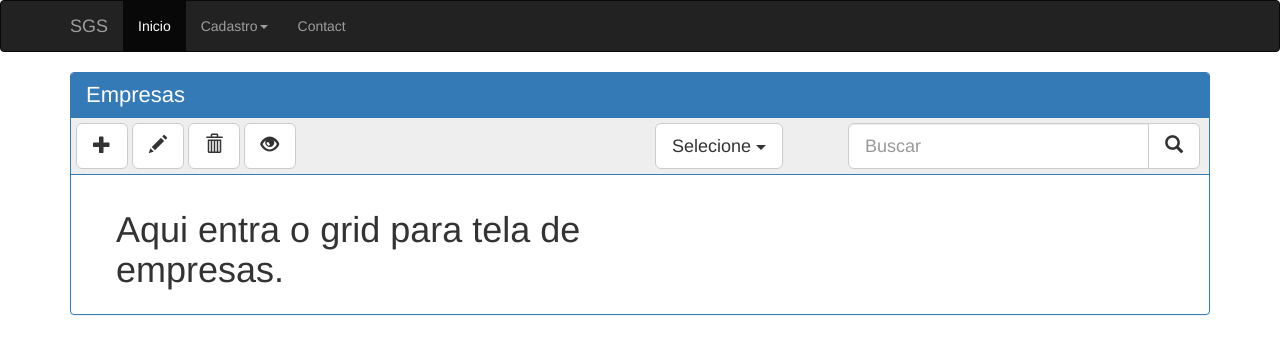
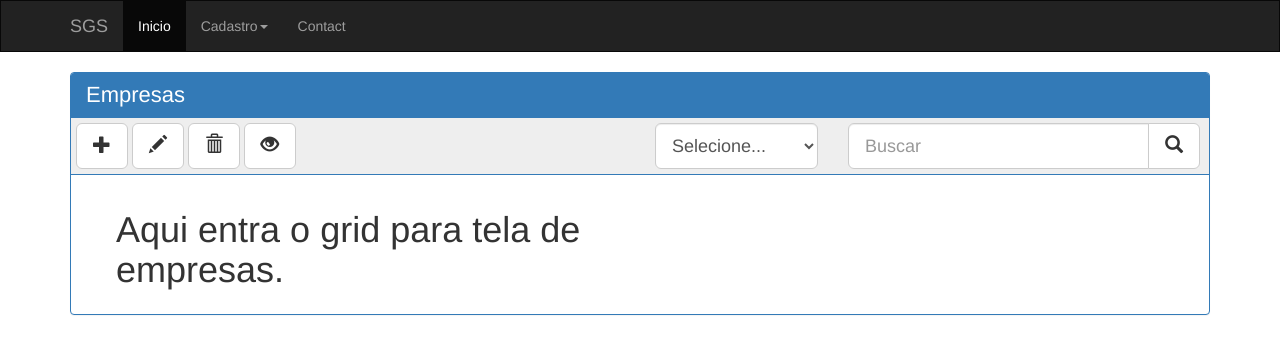
Before and after one commit to simonemoraes/projetoBase, a CodeIgniter app: page /projetobase/empresa in a window 1280 px wide. Shown: the top 354 px of the page. Run offline with CodeIgniter, Linux system fonts and the light colour scheme.

Commit message:
29/07/2016 - simone

```diff
--- a/application/views/includes/cabecalho.php
+++ b/application/views/includes/cabecalho.php
@@ -12,7 +12,7 @@
         <title>SGS - Sistema Gestor de Seguros</title>
 
 
-        <link rel="stylesheet" href="<?= base_url("css/estilo_painel.css") ?>">
+        <link rel="stylesheet" href="<?= base_url("css/estilo_painel.css") ?>" media="all">
         <link rel="stylesheet" href="<?= base_url("css/bootstrap.min.css") ?>">
 
 
@@ -22,7 +22,7 @@
     <body>
 
         <!-- Inicio - Navbar -->
-        <nav class="navbar navbar-inverse">
+        <nav style="" class="navbar navbar-inverse" id="navBar">
             <div class="container">
                 <div class="navbar-header">
                     <button type="button" class="navbar-toggle collapsed" data-toggle="collapse" data-target="#navbar" aria-expanded="false" aria-controls="navbar">
--- a/application/views/layout/v_painel.php
+++ b/application/views/layout/v_painel.php
@@ -10,7 +10,7 @@
                 <h3 class="panel-title" id="id_panel_h3_VPanel"><?= $painel['titulo'] ?></h3>
             </div>
 
-            <div style="border-bottom: 1px solid #337ab7; background-color: #EEEEEE; padding: 5px;">
+            <div id="id_divFerramenta">
 
                 <div class="row">
                     <div class="col-md-6">
@@ -33,18 +33,12 @@
                     </div>
 
                     <div class="col-md-2">
-                        <div class="dropdown ">
-                            <button class="btn btn-default dropdown-toggle btn-lg" type="button" id="dropdownMenu1" data-toggle="dropdown" aria-haspopup="true" aria-expanded="true">
-                                Selecione
-                                <span class="caret"></span>
-                            </button>
-                            <ul class="dropdown-menu" aria-labelledby="dropdownMenu1">
-                                <li><a href="#">Código</a></li>
-                                <li><a href="#">Descrição</a></li>
-                                <li><a href="#">Email</a></li>
-
-                            </ul>
-                        </div>
+                        <select class="form-control" id="id_formGroup">
+                            <option>Selecione...</option>
+                            <option name="codigo" value="codigo">Código</option>
+                            <option name="descricao" value="descricao">Descrição</option>
+                            <option name="email" value="email">Email</option>
+                        </select>
                     </div>
 
                     <div class="col-md-4">
@@ -73,7 +67,7 @@
 <!-- /.container -->
 
 <!-- Janela Modal Generica -->
-<div class="modal fade" id="exampleModal" tabindex="-1" role="dialog" aria-labelledby="exampleModalLabel">
+<div  class="modal fade" id="exampleModal" tabindex="-1" role="dialog" aria-labelledby="exampleModalLabel">
     <div class="modal-dialog" role="document">
         <div class="modal-content">
             <div class="modal-header">
--- a/css/estilo_painel.css
+++ b/css/estilo_painel.css
@@ -1,20 +1,23 @@
 @charset "UTF-8";
 
-#id_sectionBodyPainel{
-    /*    margin-top: 70px;*/
-}
 
 #id_panel_h3_VPanel {
-   // text-align: center;
+    /*  text-align: center;*/
     font-size: 22px;
 }
 
-.botaoFerramenta {
-    /*                margin-right: -4px;*/
-    /*                border-radius: 0px;*/
+#navBar {
+    border-radius: 0;
 }
 
+#id_divFerramenta {
+    border-bottom: 1px solid #337ab7;
+    background-color: #EEEEEE;
+    padding: 5px;
+}
 
-.input-group-lg>.form-control, .input-group-lg>.input-group-btn>.btn {
-    /*                border-radius: 0;*/
+#id_formGroup {
+    height: 46px;
+    border-radius: 6px;
+    font-size: 18px;
 }
```
